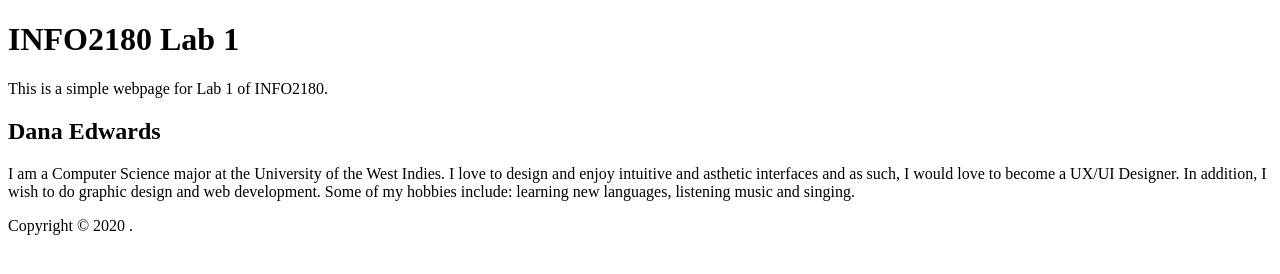
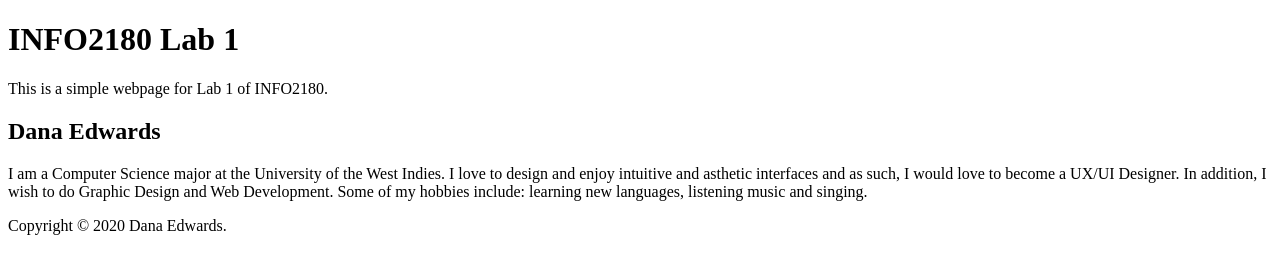
Before and after one commit to Designerdae/-info2180-lab1, a plain HTML site: page index.html in a window 1280 px wide. Drawn offline with Linux system fonts and the light colour scheme.

Commit message:
Edited index.html

```diff
--- a/index.html
+++ b/index.html
@@ -15,12 +15,12 @@
  <h2>Dana Edwards</h2>
  <p>I am a Computer Science major at the University of the West Indies.
     I love to design and enjoy intuitive and asthetic interfaces and as such,
-    I would love to become a UX/UI Designer. In addition, I wish to do graphic
-    design and web development. Some of my hobbies include: learning new
+    I would love to become a UX/UI Designer. In addition, I wish to do Graphic
+    Design and Web Development. Some of my hobbies include: learning new
     languages, listening music and singing.</p>
  </main>
  <footer>
- <p>Copyright &copy; 2020 <Your Name>.</p>
+ <p>Copyright &copy; 2020 Dana Edwards.</p>
  </footer>
 </body>
 </html>
```
